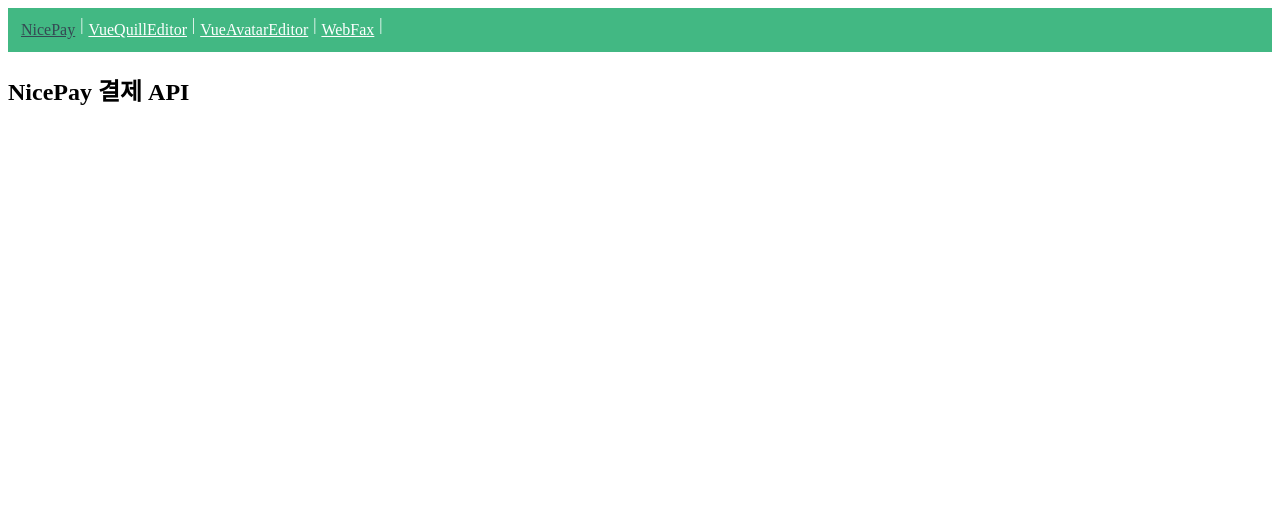
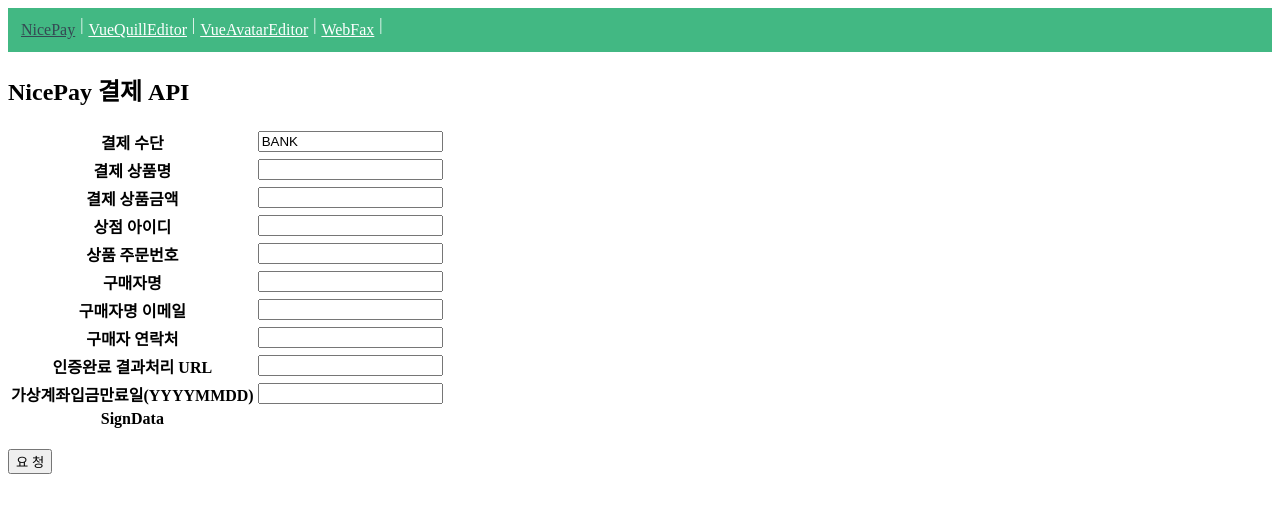
Before and after one commit to bodoreda/sample-vue, a Vue app: page /NicePay in a window 1280 px wide. Shown: the top 512 px of the page. Built offline with nearby package versions, Linux system fonts and the light colour scheme; no server answers.

Commit message:
NICEPAY 결제 레이어 팝업 동작 확인. callback로직 구현 필요

```diff
--- a/package.json
+++ b/package.json
@@ -34,7 +34,9 @@
     "parserOptions": {
       "parser": "@babel/eslint-parser"
     },
-    "rules": {}
+    "rules": {
+      "no-mixed-spaces-and-tabs": 0
+    }
   },
   "browserslist": [
     "> 1%",
--- a/public/index.html
+++ b/public/index.html
@@ -6,6 +6,8 @@
     <meta name="viewport" content="width=device-width,initial-scale=1.0">
     <link rel="icon" href="<%= BASE_URL %>favicon.ico">
     <title><%= htmlWebpackPlugin.options.title %></title>
+    <!-- NicePay -->
+    <script src="https://web.nicepay.co.kr/v3/webstd/js/nicepay-3.0.js" type="text/javascript"></script>
   </head>
   <body>
     <noscript>
--- a/src/main.js
+++ b/src/main.js
@@ -1,5 +1,10 @@
 import { createApp } from 'vue'
 import App from './App.vue'
 import router from './router/index.js'
+import axios from 'axios'
 
-createApp(App).use(router).mount('#app')
+const callApi = axios.create({
+    baseURL: 'http://localhost:8080/api'
+})
+
+createApp(App).use(router).provide('callApi', callApi).mount('#app')
--- a/src/views/NicePay.vue
+++ b/src/views/NicePay.vue
@@ -1,13 +1,179 @@
 <template>
   <h2>NicePay 결제 API</h2>
+  <form name="payForm">
+    <table>
+      <tr>
+        <th><span>결제 수단</span></th>
+        <td><input type="text" name="PayMethod" v-model="requestParams.payMethod"></td>
+      </tr>
+      <tr>
+        <th><span>결제 상품명</span></th>
+        <td><input type="text" name="GoodsName" v-model="requestParams.goodsName"></td>
+      </tr>
+      <tr>
+        <th><span>결제 상품금액</span></th>
+        <td><input type="text" name="Amt" ref="Amt" v-model="requestParams.amt"></td>
+      </tr>
+      <tr>
+        <th><span>상점 아이디</span></th>
+        <td><input type="text" name="MID" v-model="requestParams.mid"></td>
+      </tr>
+      <tr>
+        <th><span>상품 주문번호</span></th>
+        <td><input type="text" name="Moid" v-model="requestParams.moid"></td>
+      </tr>
+      <tr>
+        <th><span>구매자명</span></th>
+        <td><input type="text" name="BuyerName" v-model="requestParams.buyerName"></td>
+      </tr>
+      <tr>
+        <th>구매자명 이메일</th>
+        <td><input type="text" name="BuyerEmail" v-model="requestParams.buyerEmail"></td>
+      </tr>
+      <tr>
+        <th><span>구매자 연락처</span></th>
+        <td><input type="text" name="BuyerTel" v-model="requestParams.buyerTel"></td>
+      </tr>
+      <tr>
+        <th><span>인증완료 결과처리 URL<!-- (모바일 결제창 전용)PC 결제창 사용시 필요 없음 --></span></th>
+        <td><input type="text" name="ReturnURL" v-model="requestParams.returnURL"></td>
+      </tr>
+      <tr>
+        <th>가상계좌입금만료일(YYYYMMDD)</th>
+        <td><input type="text" name="VbankExpDate" v-model="requestParams.vBankExpDate"></td>
+      </tr>
+      <tr>
+        <th>SignData</th>
+        <td>{{ this.staticParams.signData }}</td>
+      </tr>
+
+      <!-- 옵션 -->
+      <input type="hidden" name="GoodsCl" v-model="optionParams.goodsCl"/>						<!-- 상품구분(실물(1),컨텐츠(0)) -->
+      <input type="hidden" name="TransType" v-model="optionParams.transType"/>					<!-- 일반(0)/에스크로(1) -->
+      <input type="hidden" name="CharSet" v-model="optionParams.charSet"/>					<!-- 응답 파라미터 인코딩 방식 -->
+      <input type="hidden" name="ReqReserved" v-model="optionParams.reqReserved"/>					<!-- 상점 예약필드 -->
+
+      <!-- 변경 불가능 -->
+      <input type="hidden" name="EdiDate" v-model="staticParams.ediDate"/>			<!-- 전문 생성일시 -->
+      <input type="hidden" name="SignData" v-model="staticParams.signData"/>	<!-- 해쉬값 -->
+	  </table>
+    <br>
+	  <button @click="nicepayStart()">요 청</button>
+  </form>
 </template>
 
 <script>
+/* eslint-disable */
+
 export default {
+    inject: ['callApi'],
     name: 'NicePay',
     components: {
 
-    }
+    },
+    data() {
+      return {
+        requestParams: {
+          payMethod: 'BANK',
+          goodsName: '',
+          amt: '',
+          mid: '',
+          moid: '',
+          buyerName: '',
+          buyerEmail: '',
+          buyerTel: '',
+          returnURL: '',
+        },
+        optionParams: {
+          goodsCl: '1',
+          transType: '0',
+          charSet: 'utf-8',
+          reqReserved: '',
+        },
+        staticParams: {
+          ediDate: '',
+          signData: '',
+        }
+      }
+    },
+    created() {
+      this.callApi.get('/payFormInit')
+        .then(res => {
+          this.requestParams.goodsName = res.data.goodsName
+          this.requestParams.amt = res.data.price
+          this.requestParams.mid = res.data.mid
+          this.requestParams.moid = res.data.moid
+          this.requestParams.buyerName = res.data.buyerName
+          this.requestParams.buyerEmail = res.data.buyerEmail
+          this.requestParams.buyerTel = res.data.buyerTel
+          this.requestParams.returnURL = res.data.returnURL
+          this.staticParams.ediDate = res.data.ediDate
+          this.staticParams.signData = res.data.signData
+        })
+        .catch(err => {
+          console.log(err)
+        })
+    },
+    mounted() {
+
+    },
+    methods: {
+      //결제창 최초 요청시 실행됩니다.
+      nicepayStart() {
+        // if(checkPlatform(window.navigator.userAgent) == "mobile"){//모바일 결제창 진입
+        //   document.payForm.action = "https://web.nicepay.co.kr/v3/v3Payment.jsp";
+        //   document.payForm.acceptCharset="euc-kr";
+        //   document.payForm.submit();
+        // }else{//PC 결제창 진입
+        //   goPay(document.payForm);
+        // }
+        goPay(document.payForm)
+      },
+
+      //[PC 결제창 전용]결제창 종료 함수 <<'nicepayClose()' 이름 수정 불가능>>
+      nicepayClose() {
+        alert("결제가 취소 되었습니다");
+      },
+
+      //pc, mobile 구분(가이드를 위한 샘플 함수입니다.)
+      checkPlatform(ua) {
+        if(ua === undefined) {
+          ua = window.navigator.userAgent;
+        }
+
+        ua = ua.toLowerCase();
+        var platform = {};
+        var matched = {};
+        var userPlatform = "pc";
+        var platform_match = /(ipad)/.exec(ua) || /(ipod)/.exec(ua)
+          || /(windows phone)/.exec(ua) || /(iphone)/.exec(ua)
+          || /(kindle)/.exec(ua) || /(silk)/.exec(ua) || /(android)/.exec(ua)
+          || /(win)/.exec(ua) || /(mac)/.exec(ua) || /(linux)/.exec(ua)
+          || /(cros)/.exec(ua) || /(playbook)/.exec(ua)
+          || /(bb)/.exec(ua) || /(blackberry)/.exec(ua)
+          || [];
+
+        matched.platform = platform_match[0] || "";
+
+        if(matched.platform) {
+          platform[matched.platform] = true;
+        }
+
+        if(platform.android || platform.bb || platform.blackberry
+            || platform.ipad || platform.iphone
+            || platform.ipod || platform.kindle
+            || platform.playbook || platform.silk
+            || platform["windows phone"]) {
+          userPlatform = "mobile";
+        }
+
+        if(platform.cros || platform.mac || platform.linux || platform.win) {
+          userPlatform = "pc";
+        }
+
+        return userPlatform;
+      },
+    },
 
 }
 </script>
```
Also changed, not shown: src/views/NicePayResult.vue (added, +57 -0 lines), src/views/test.vue (added, +36 -0 lines).
